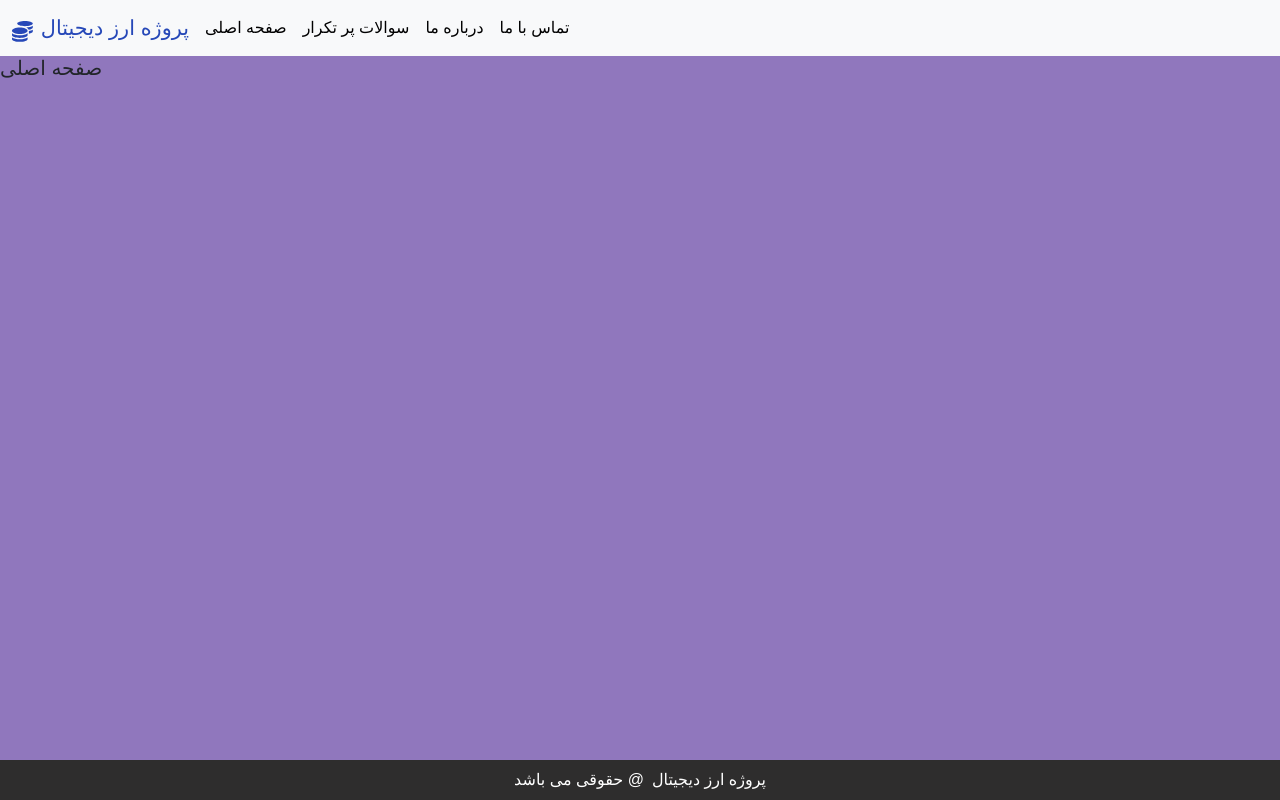
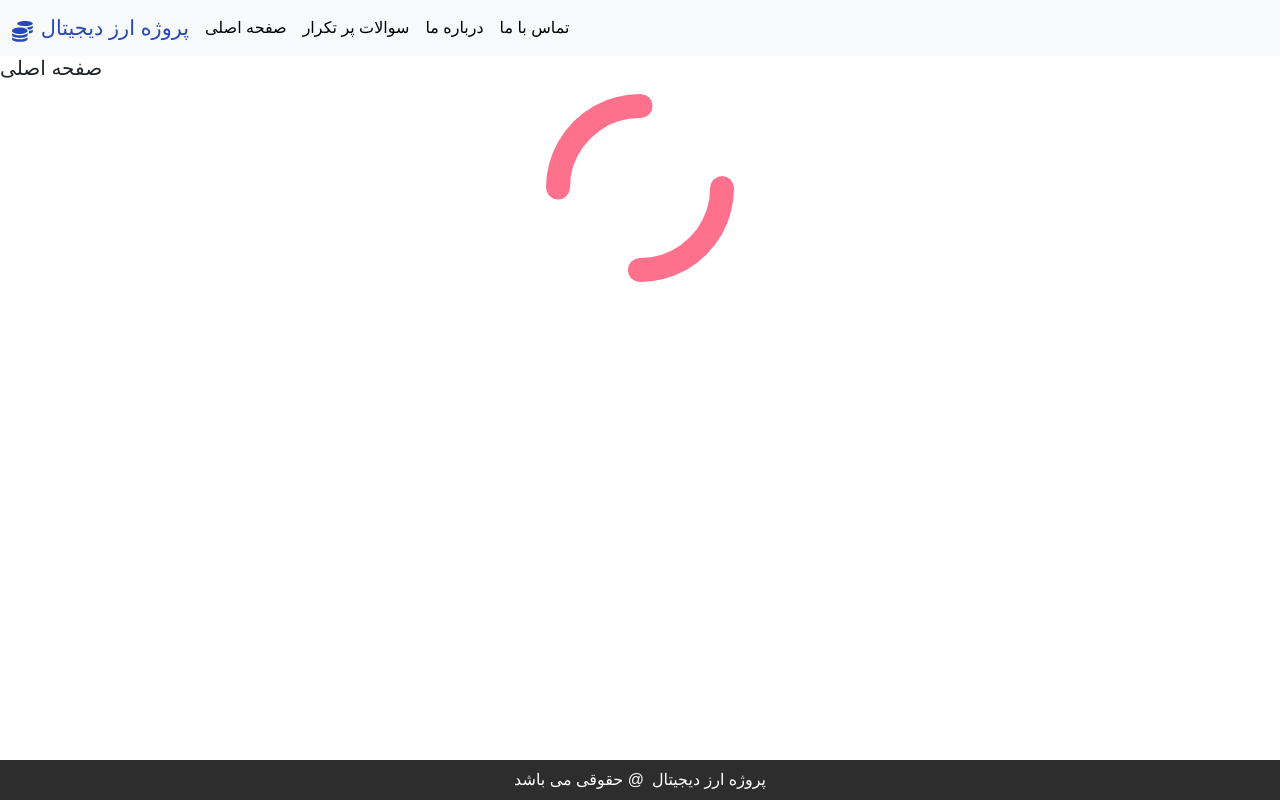
Before and after one commit to pooriazoraghi/React, a React (Create React App) app: page / in a window 1280 px wide. Built offline with nearby package versions, Linux system fonts and the light colour scheme; a small style sheet from the web is missing.

Commit message:
Spinner Implemented

```diff
--- /dev/null
+++ b/src/components/ui/Spinner.component.jsx
@@ -0,0 +1,12 @@
+import React from "react";
+import spinnerImg from "../../assets/images/spinner.gif";
+
+const Spinner = () => {
+  return (
+    <div className="d-flex justify-content-center align-items-center">
+      <img src={spinnerImg} alt="spinner" />
+    </div>
+  );
+};
+
+export default Spinner;
--- a/src/index.css
+++ b/src/index.css
@@ -17,7 +17,7 @@
 }
 
 .wrapper {
-  background-color: rgb(144, 119, 189);
+
   min-height: calc(100vh - 56px - 40px);
 }
 
--- a/src/pages/Home.page.jsx
+++ b/src/pages/Home.page.jsx
@@ -1,9 +1,11 @@
 import React from "react";
+import Spinner from "../components/ui/Spinner.component";
 
 const HomePage = () => {
     return (
         <div>
             <h5>صفحه اصلی</h5>
+            <Spinner />
         </div>
     );
 };
```
